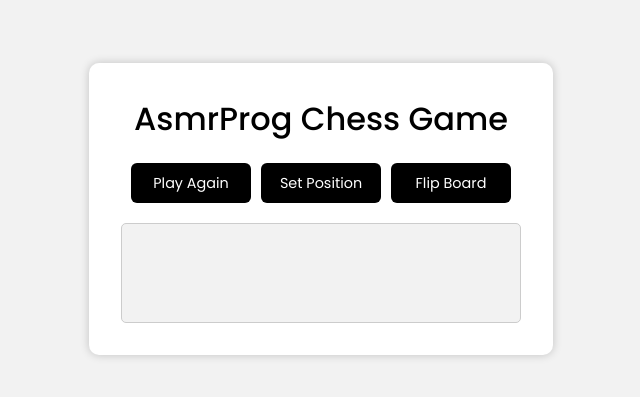
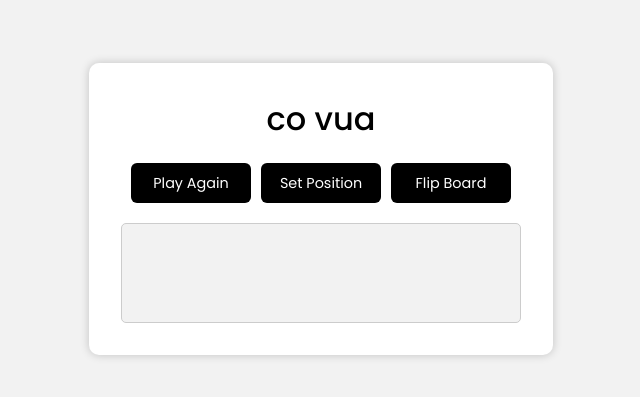
Before and after one commit to myshorts/covua, a plain HTML site: page index.html in a window 1280 px wide. Shown: the part 191-588 px from the top of the page, without its empty margins (319-959 px from the left). Drawn offline with nearby package versions, Linux system fonts and the light colour scheme.

Commit message:
Update index.html
Signed-off-by: myshorts <102051351+myshorts@users.noreply.github.com>

```diff
--- a/index.html
+++ b/index.html
@@ -12,7 +12,7 @@
 <body>
 
     <div class="container">
-        <h1>AsmrProg Chess Game</h1>
+        <h1>co vua </h1>
         <div class="board" id="board"></div>
         <div class="buttons">
             <button class="play-again">Play Again</button>
```
